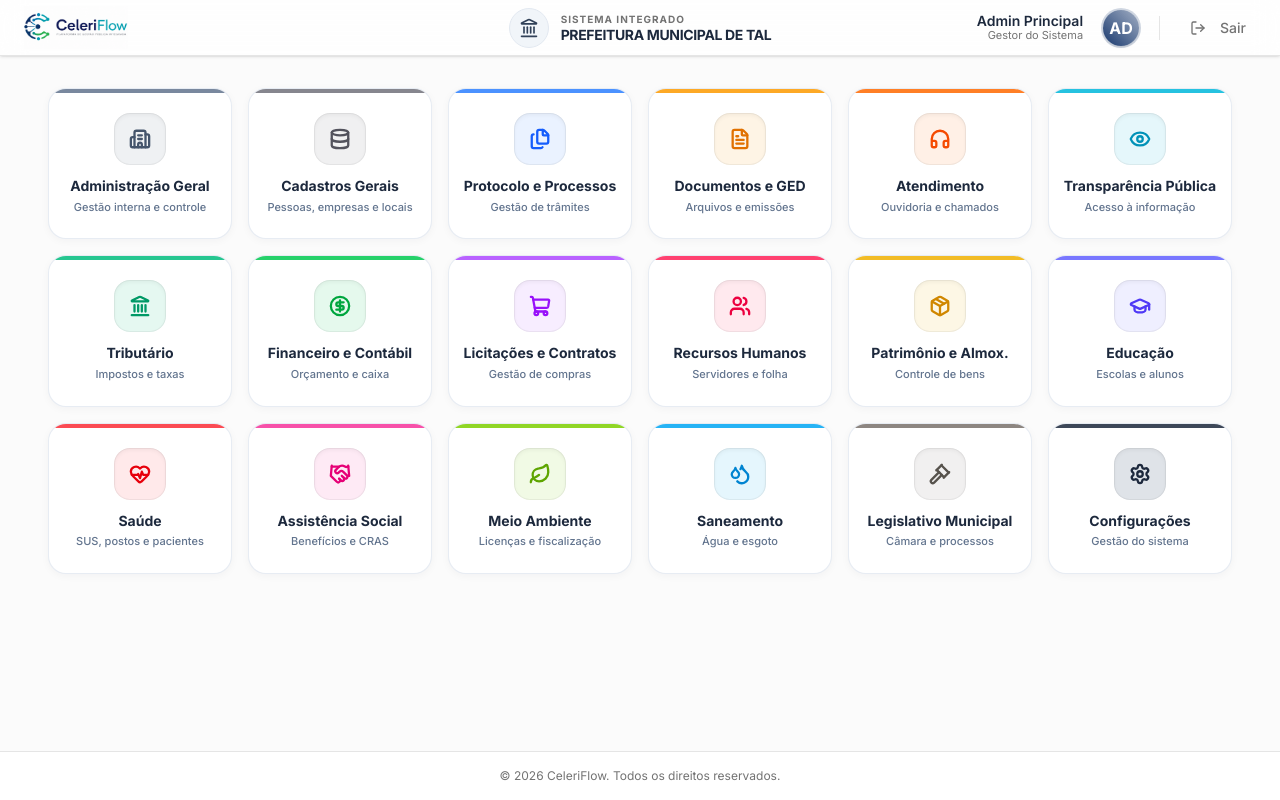
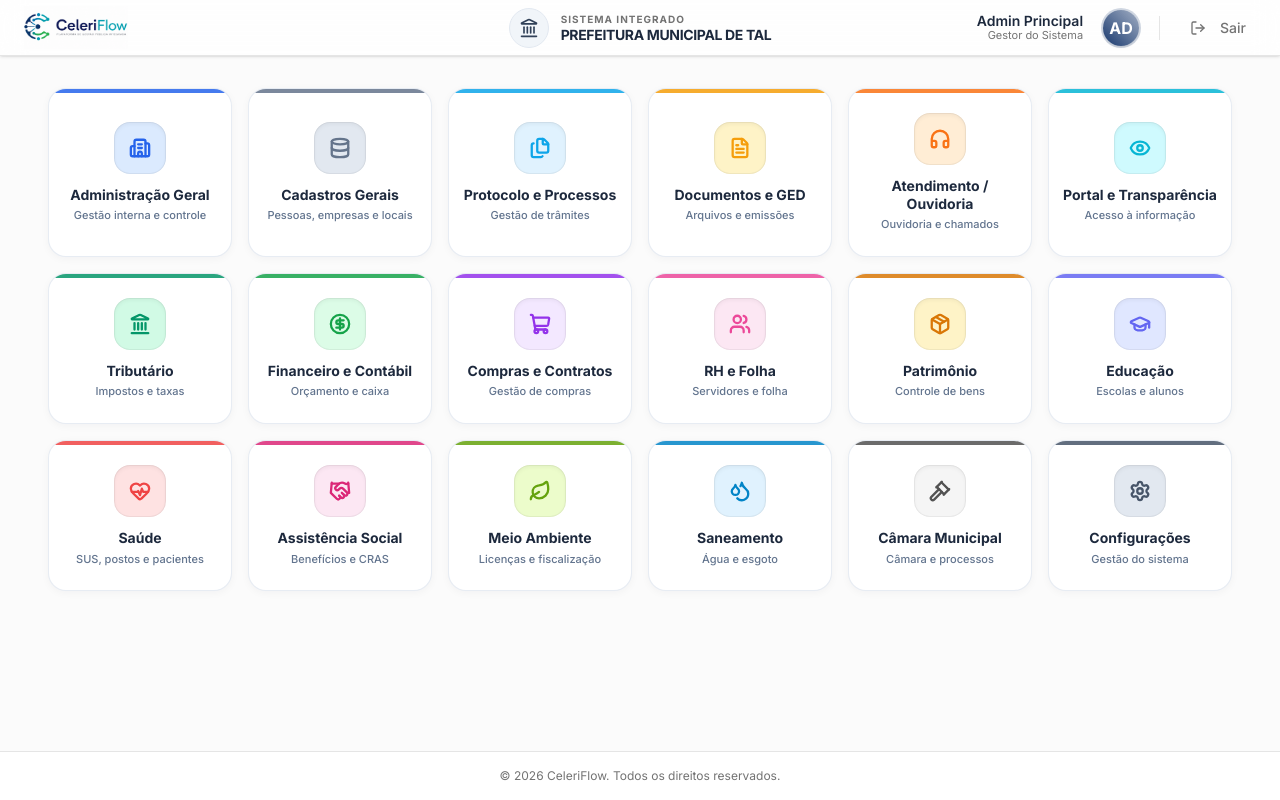
Before and after one commit to thiagomorcatty/CeleriFlow-base, a Next.js app: page /app-domain/dashboard in a window 1280 px wide. Built offline with nearby package versions, Linux system fonts and the light colour scheme; no server answers.

Commit message:
style: update dashboard card colors with precise hex codes provided by user

```diff
--- a/src/app/app-domain/dashboard/page.tsx
+++ b/src/app/app-domain/dashboard/page.tsx
@@ -23,24 +23,24 @@ import {
 } from "lucide-react";
 
 const menuItems = [
-  { name: "Administração Geral", description: "Gestão interna e controle", href: "/administracao", icon: Building2, color: "text-slate-600", bg: "bg-slate-500/10", solid: "bg-slate-500" },
-  { name: "Cadastros Gerais", description: "Pessoas, empresas e locais", href: "/cadastros", icon: Database, color: "text-zinc-600", bg: "bg-zinc-500/10", solid: "bg-zinc-500" },
-  { name: "Protocolo e Processos", description: "Gestão de trâmites", href: "/processos", icon: Files, color: "text-blue-600", bg: "bg-blue-500/10", solid: "bg-blue-500" },
-  { name: "Documentos e GED", description: "Arquivos e emissões", href: "/documentos", icon: FileText, color: "text-amber-600", bg: "bg-amber-500/10", solid: "bg-amber-500" },
-  { name: "Atendimento", description: "Ouvidoria e chamados", href: "/atendimento", icon: HeadphonesIcon, color: "text-orange-600", bg: "bg-orange-500/10", solid: "bg-orange-500" },
-  { name: "Transparência Pública", description: "Acesso à informação", href: "/transparencia", icon: Eye, color: "text-cyan-600", bg: "bg-cyan-500/10", solid: "bg-cyan-500" },
-  { name: "Tributário", description: "Impostos e taxas", href: "/tributario", icon: Landmark, color: "text-emerald-600", bg: "bg-emerald-500/10", solid: "bg-emerald-500" },
-  { name: "Financeiro e Contábil", description: "Orçamento e caixa", href: "/financeiro", icon: CircleDollarSign, color: "text-green-600", bg: "bg-green-500/10", solid: "bg-green-500" },
-  { name: "Licitações e Contratos", description: "Gestão de compras", href: "/compras", icon: ShoppingCart, color: "text-purple-600", bg: "bg-purple-500/10", solid: "bg-purple-500" },
-  { name: "Recursos Humanos", description: "Servidores e folha", href: "/rh", icon: Users, color: "text-rose-600", bg: "bg-rose-500/10", solid: "bg-rose-500" },
-  { name: "Patrimônio e Almox.", description: "Controle de bens", href: "/patrimonio", icon: Package, color: "text-yellow-600", bg: "bg-yellow-500/10", solid: "bg-yellow-500" },
-  { name: "Educação", description: "Escolas e alunos", href: "/educacao", icon: GraduationCap, color: "text-indigo-600", bg: "bg-indigo-500/10", solid: "bg-indigo-500" },
-  { name: "Saúde", description: "SUS, postos e pacientes", href: "/saude", icon: HeartPulse, color: "text-red-600", bg: "bg-red-500/10", solid: "bg-red-500" },
-  { name: "Assistência Social", description: "Benefícios e CRAS", href: "/social", icon: Handshake, color: "text-pink-600", bg: "bg-pink-500/10", solid: "bg-pink-500" },
-  { name: "Meio Ambiente", description: "Licenças e fiscalização", href: "/meio-ambiente", icon: Leaf, color: "text-lime-600", bg: "bg-lime-500/10", solid: "bg-lime-500" },
-  { name: "Saneamento", description: "Água e esgoto", href: "/saneamento", icon: Droplets, color: "text-sky-600", bg: "bg-sky-500/10", solid: "bg-sky-500" },
-  { name: "Legislativo Municipal", description: "Câmara e processos", href: "/legislativo", icon: Gavel, color: "text-stone-600", bg: "bg-stone-500/10", solid: "bg-stone-500" },
-  { name: "Configurações", description: "Gestão do sistema", href: "/configuracoes", icon: Settings, color: "text-slate-800", bg: "bg-slate-500/20", solid: "bg-slate-800" },
+  { name: "Administração Geral", description: "Gestão interna e controle", href: "/administracao", icon: Building2, color: "text-[#2563EB]", bg: "bg-[#DBEAFE]", solid: "bg-[#2563EB]" },
+  { name: "Cadastros Gerais", description: "Pessoas, empresas e locais", href: "/cadastros", icon: Database, color: "text-[#64748B]", bg: "bg-[#E2E8F0]", solid: "bg-[#64748B]" },
+  { name: "Protocolo e Processos", description: "Gestão de trâmites", href: "/processos", icon: Files, color: "text-[#0EA5E9]", bg: "bg-[#E0F2FE]", solid: "bg-[#0EA5E9]" },
+  { name: "Documentos e GED", description: "Arquivos e emissões", href: "/documentos", icon: FileText, color: "text-[#F59E0B]", bg: "bg-[#FEF3C7]", solid: "bg-[#F59E0B]" },
+  { name: "Atendimento / Ouvidoria", description: "Ouvidoria e chamados", href: "/atendimento", icon: HeadphonesIcon, color: "text-[#F97316]", bg: "bg-[#FFEDD5]", solid: "bg-[#F97316]" },
+  { name: "Portal e Transparência", description: "Acesso à informação", href: "/transparencia", icon: Eye, color: "text-[#06B6D4]", bg: "bg-[#CFFAFE]", solid: "bg-[#06B6D4]" },
+  { name: "Tributário", description: "Impostos e taxas", href: "/tributario", icon: Landmark, color: "text-[#059669]", bg: "bg-[#D1FAE5]", solid: "bg-[#059669]" },
+  { name: "Financeiro e Contábil", description: "Orçamento e caixa", href: "/financeiro", icon: CircleDollarSign, color: "text-[#16A34A]", bg: "bg-[#DCFCE7]", solid: "bg-[#16A34A]" },
+  { name: "Compras e Contratos", description: "Gestão de compras", href: "/compras", icon: ShoppingCart, color: "text-[#9333EA]", bg: "bg-[#F3E8FF]", solid: "bg-[#9333EA]" },
+  { name: "RH e Folha", description: "Servidores e folha", href: "/rh", icon: Users, color: "text-[#EC4899]", bg: "bg-[#FCE7F3]", solid: "bg-[#EC4899]" },
+  { name: "Patrimônio", description: "Controle de bens", href: "/patrimonio", icon: Package, color: "text-[#D97706]", bg: "bg-[#FEF3C7]", solid: "bg-[#D97706]" },
+  { name: "Educação", description: "Escolas e alunos", href: "/educacao", icon: GraduationCap, color: "text-[#6366F1]", bg: "bg-[#E0E7FF]", solid: "bg-[#6366F1]" },
+  { name: "Saúde", description: "SUS, postos e pacientes", href: "/saude", icon: HeartPulse, color: "text-[#EF4444]", bg: "bg-[#FEE2E2]", solid: "bg-[#EF4444]" },
+  { name: "Assistência Social", description: "Benefícios e CRAS", href: "/social", icon: Handshake, color: "text-[#DB2777]", bg: "bg-[#FCE7F3]", solid: "bg-[#DB2777]" },
+  { name: "Meio Ambiente", description: "Licenças e fiscalização", href: "/meio-ambiente", icon: Leaf, color: "text-[#65A30D]", bg: "bg-[#ECFCCB]", solid: "bg-[#65A30D]" },
+  { name: "Saneamento", description: "Água e esgoto", href: "/saneamento", icon: Droplets, color: "text-[#0284C7]", bg: "bg-[#E0F2FE]", solid: "bg-[#0284C7]" },
+  { name: "Câmara Municipal", description: "Câmara e processos", href: "/legislativo", icon: Gavel, color: "text-[#525252]", bg: "bg-[#F5F5F5]", solid: "bg-[#525252]" },
+  { name: "Configurações", description: "Gestão do sistema", href: "/configuracoes", icon: Settings, color: "text-[#475569]", bg: "bg-[#E2E8F0]", solid: "bg-[#475569]" },
 ];
 
 export default function PainelPage() {
```
